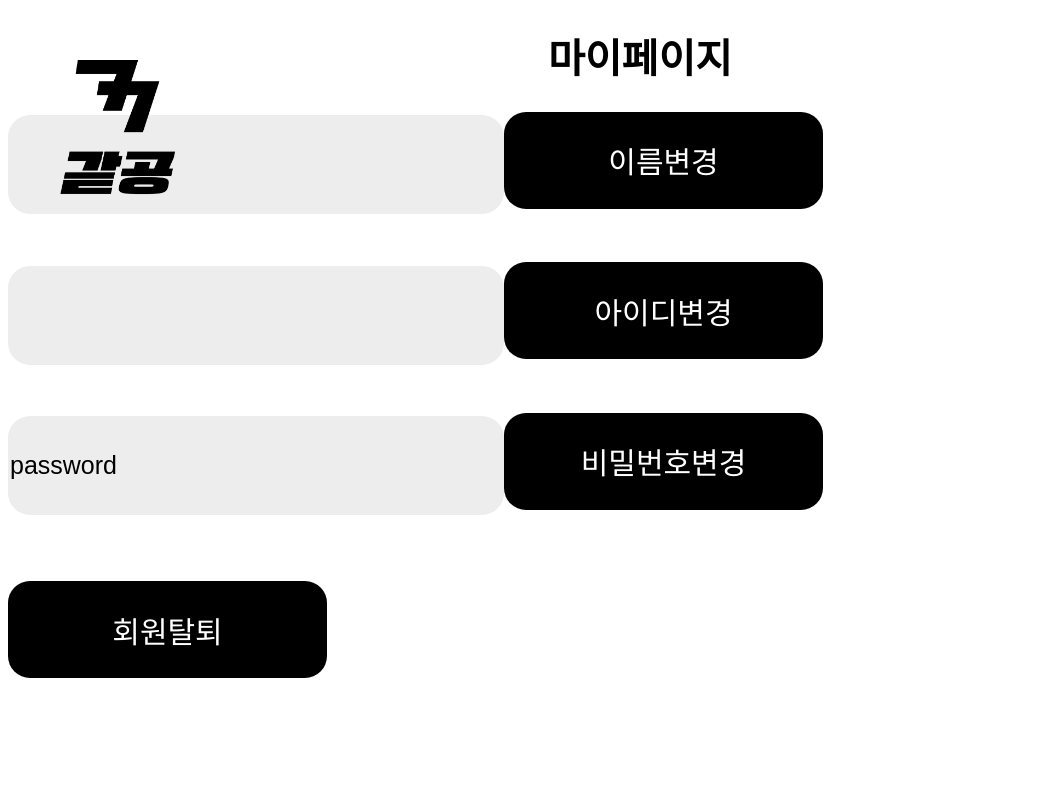
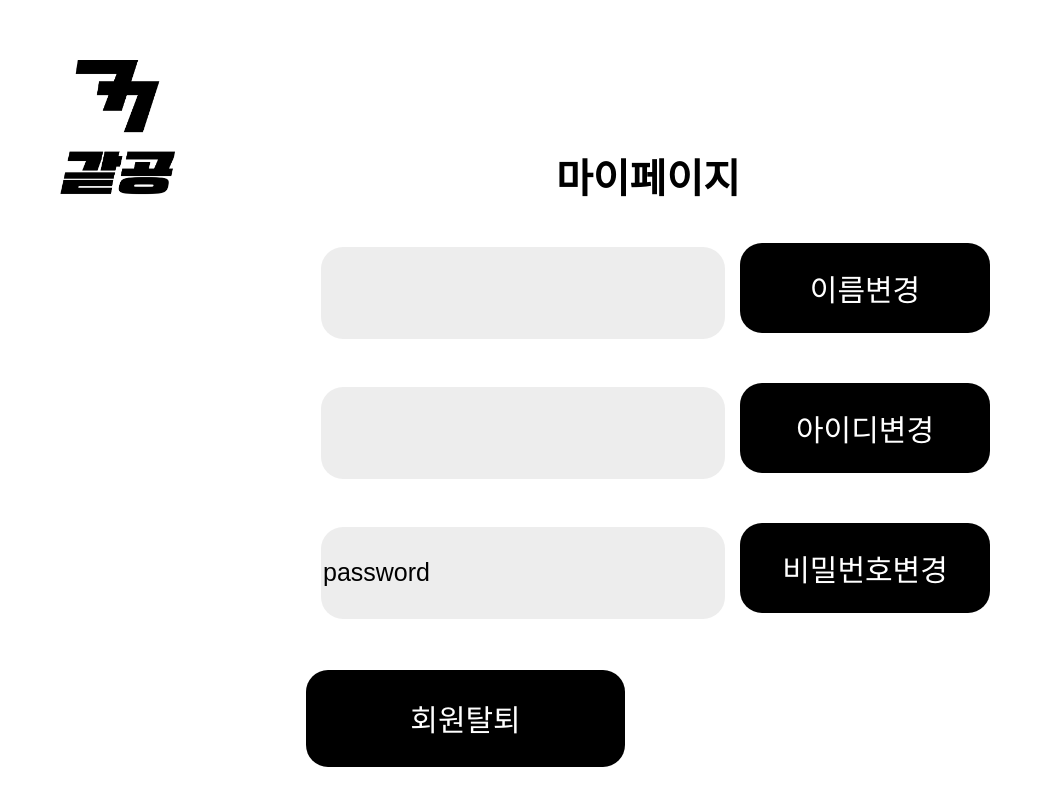
Before and after one commit to GotGong/GotGongFrontEnd, a React (Create React App) app: page /setting in a window 1280 px wide. Shown: the whole page, without its empty margins (0-1045 px from the left). Built offline with nearby package versions, Linux system fonts and the light colour scheme.

Commit message:
[STYLE] 사용자 정보 수정 페이지 css 수정 중

```diff
--- a/src/NavBar2.js
+++ b/src/NavBar2.js
@@ -41,7 +41,7 @@ const NavBar2 = ({token, setToken}) => {
           </Link>
         </li>
         <li>
-          <Link to="/plans">
+          <Link to="/refund">
             <span>환급 비용 계산</span>
           </Link>
         </li>
--- a/src/Page/SettingPage.js
+++ b/src/Page/SettingPage.js
@@ -4,6 +4,7 @@ import changeUseridAPI from '../API/changeUseridAPI';
 import changePasswordAPI from '../API/changePasswordAPI';
 import deleteUserAPI from "../API/deleteUserAPI";
 import NavBar1 from "../NavBar1.js";
+import "../css/SettingStyle.css"
 
 
 const SettingPage = ({token, setToken}) => {
@@ -58,41 +59,43 @@ const SettingPage = ({token, setToken}) => {
   return (
     <>
     <NavBar1 />
-    <div className="PageContainer">
-      <h1>마이페이지</h1>
+    <div className="SettingPageContainer" style={{position: 'fixed', top: '15%', width: '100%',}}>
       <div>
-        <div>
-          <input
+        <h1>마이페이지</h1>
+      </div>
+      <div style={{display: 'grid', alignItems: 'center', justifyContent: 'center'}}>
+        <div >
+          <input style={{width: '400px', height:'90px', margin:'15px'}}
             name="username"
             type="text"
             placeholder={Username}
             onChange={usernameHandler}
           />
-          <button className="changeUsername" onClick={changeUsername}>
+          <button className="changeUsername" onClick={changeUsername} style={{width: '250px', height:'90px'}}>
             이름변경
           </button>
         </div>
         <br/>
         <div>
-          <input
+          <input style={{width: '400px', height:'90px', margin:'15px'}}
             name="userid"
             type="text"
             placeholder={UserId}
             onChange={useridHandler}
           />
-          <button className="changeUserid" onClick={changeUserid}>
+          <button className="changeUserid" onClick={changeUserid} style={{width: '250px', height:'90px'}}>
             아이디변경
           </button>
         </div>
         <br/>
         <div>
-          <input
+          <input style={{width: '400px', height:'90px', margin:'15px'}}
             name="password"
             type="text"
             placeholder="password"
             onChange={passwordHandler}
           />
-          <button className="changePassword" onClick={changePassword}>
+          <button className="changePassword" onClick={changePassword} style={{width: '250px', height:'90px'}}>
             비밀번호변경
           </button>
         </div>
--- /dev/null
+++ b/src/css/SettingStyle.css
@@ -0,0 +1,5 @@
+/* .SettingPageContainer {
+    display:flex;
+    justify-content: center;
+    align-items: center;
+  } */
```
Also changed, not shown: src/Router.js (+4 -16 lines), src/App.css (line endings or trailing spaces).
